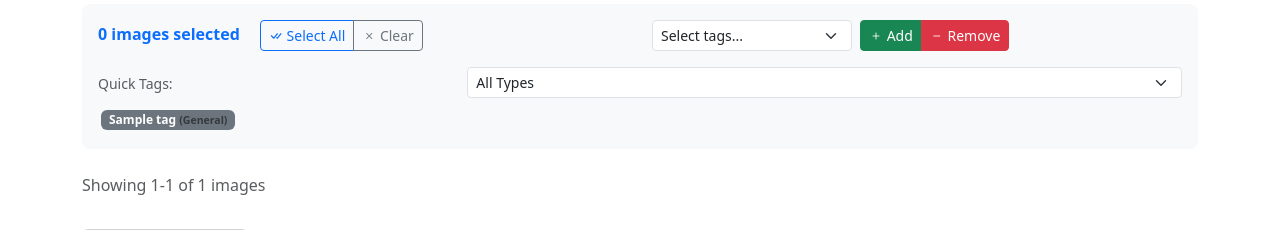
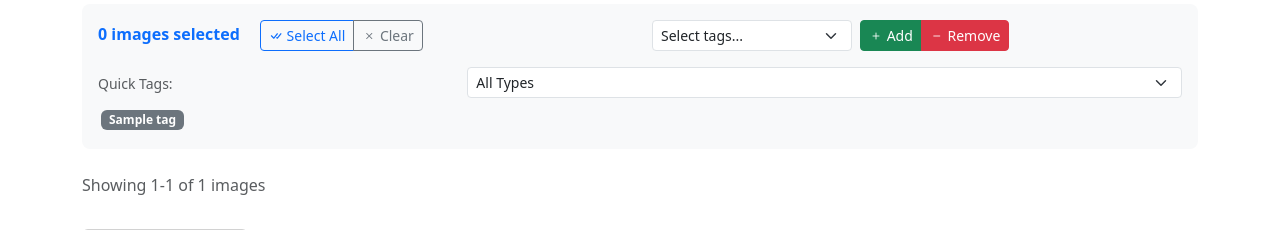
Before and after one commit to xg-Ricky/stl-collection, a Django app: page /assign/ in a window 1280 px wide. Shown: the part 398-628 px from the top of the page. Run offline with Django 5.2, Linux system fonts and the light colour scheme; a user stored in the database is signed in; data comes from the database, SQL or seed files in the repository; tables that the repository leaves empty hold one stand-in row (values such as "Sample post"); grey boxes marked "Sample" are stand-in pictures; parts of the project's set-up code (start-up, migrations or seed data) failed here and were passed over; some libraries are stand-ins or nearby versions.

Commit message:
Refactor quick tags display in tag assignment panel for improved readability; remove unnecessary tag type display

```diff
--- a/templates/tag_assign/assign.html
+++ b/templates/tag_assign/assign.html
@@ -199,16 +199,14 @@
                 </select>
             </div>
         </div>
-        <div class="mt-2" id="quickTagsContainer">            {% for tag in quick_tags|slice:":15" %}
+        <div class="mt-2" id="quickTagsContainer">
+            {% for tag in quick_tags|slice:":15" %}
             <span class="badge quick-tag"
-                  style="background-color: {{ tag.get_color }}; color: {{ tag.get_text_color }};"
-                  data-tag-id="{{ tag.id }}"
-                  data-tag-name="{{ tag.name }}"
-                  data-tag-type="{{ tag.tag_type.id }}">
+                style="background-color: {{ tag.get_color }}; color: {{ tag.get_text_color }};"
+                data-tag-id="{{ tag.id }}"
+                data-tag-name="{{ tag.name }}"
+                data-tag-type="{{ tag.tag_type.id }}">
                 {{ tag.name }}
-                {% if tag.tag_type %}
-                <small class="text-muted">({{ tag.tag_type.name }})</small>
-                {% endif %}
             </span>
             {% endfor %}
         </div>
```
